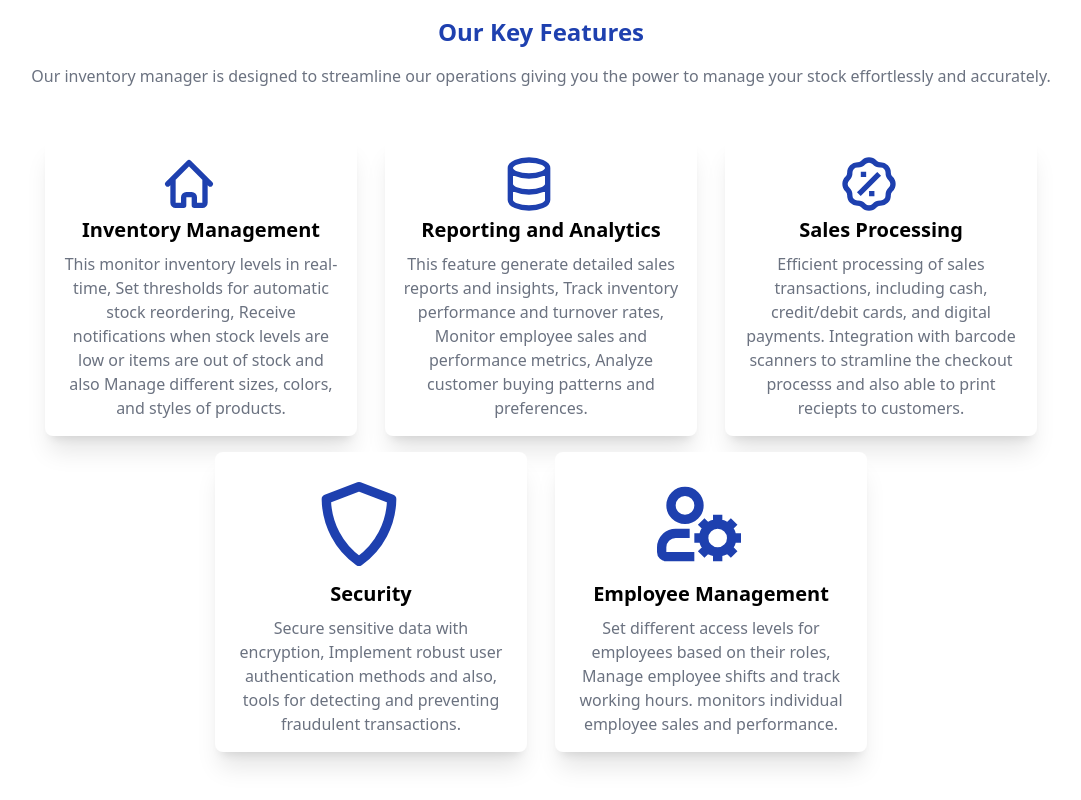
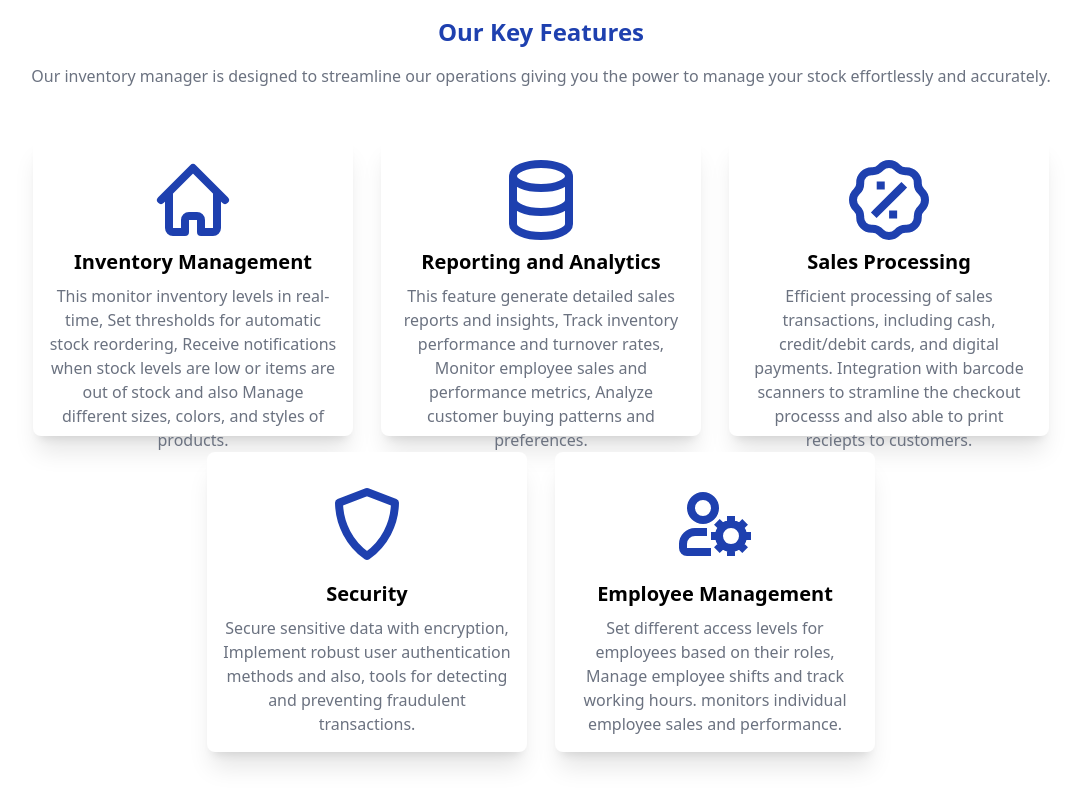
Before and after one commit to Ishahtech/SellSmart, a React (Vite) app: page / in a window 1280 px wide. Shown: the whole page, without its empty margins (99-1180 px from the left). Built offline with nearby package versions, Linux system fonts and the light colour scheme.

Commit message:
fix: correct card, icon sizes and their display.

```diff
--- a/src/Component/KeyFeatures.jsx
+++ b/src/Component/KeyFeatures.jsx
@@ -13,9 +13,10 @@ const KeyFeatures = () => {
         </p>
       </div>
       <div className="flex justify-center flex-wrap gap-7 mt-12">
-        <div className="w-1/4 min-w-[300px] h-[300px] bg-white p-4 rounded-lg shadow-xl flex flex-col hover:bg-blue-500 hover:text-white transition-colors duration-300">
+        <div className="w-1/4 min-w-[320px] h-[300px] bg-white p-4 rounded-lg shadow-xl flex flex-col hover:bg-blue-500 hover:text-white transition-colors duration-300">
+          <div className="flex items-center justify-center h-[300px]">
             <svg
-            class="w-64 h-64 text-blue-800 hover:text-white"
+              class="w-24 h-24 text-blue-800 hover:text-white"
               aria-hidden="true"
               xmlns="http://www.w3.org/2000/svg"
               width="24"
@@ -31,7 +32,7 @@ const KeyFeatures = () => {
                 d="m4 12 8-8 8 8M6 10.5V19a1 1 0 0 0 1 1h3v-3a1 1 0 0 1 1-1h2a1 1 0 0 1 1 1v3h3a1 1 0 0 0 1-1v-8.5"
               />
             </svg>
-
+          </div>
           <h2 className="text-xl font-bold mb-2 text-center">
             Inventory Management
           </h2>
@@ -42,9 +43,10 @@ const KeyFeatures = () => {
             colors, and styles of products.
           </p>
         </div>
-        <div className="w-1/4 min-w-[300px] h-[300px] bg-white p-4 rounded-lg shadow-xl flex flex-col hover:bg-blue-500 hover:text-white transition-colors duration-300">
+        <div className="w-1/4 min-w-[320px] h-[300px] bg-white p-4 rounded-lg shadow-xl flex flex-col hover:bg-blue-500 hover:text-white transition-colors duration-300">
+          <div className="flex items-center justify-center h-[300px]">
             <svg
-            class="w-64 h-64 text-blue-800 hover:text-white"
+              class="w-24 h-24 text-blue-800 hover:text-white justify-items-center"
               aria-hidden="true"
               xmlns="http://www.w3.org/2000/svg"
               width="24"
@@ -60,6 +62,7 @@ const KeyFeatures = () => {
                 d="M19 6c0 1.657-3.134 3-7 3S5 7.657 5 6m14 0c0-1.657-3.134-3-7-3S5 4.343 5 6m14 0v6M5 6v6m0 0c0 1.657 3.134 3 7 3s7-1.343 7-3M5 12v6c0 1.657 3.134 3 7 3s7-1.343 7-3v-6"
               />
             </svg>
+          </div>
 
           <h2 className="text-xl font-bold mb-2 text-center">
             Reporting and Analytics
@@ -71,9 +74,10 @@ const KeyFeatures = () => {
             preferences.
           </p>
         </div>
-        <div className="w-1/4 min-w-[300px] h-[300px] bg-white p-4 rounded-lg shadow-xl flex flex-col hover:bg-blue-500 hover:text-white transition-colors duration-300">
+        <div className="w-1/4 min-w-[320px] h-[300px] bg-white p-4 rounded-lg shadow-xl flex flex-col hover:bg-blue-500 hover:text-white transition-colors duration-300">
+          <div className="flex items-center justify-center h-[300px]">
             <svg
-            class="w-64 h-64 text-blue-800 hover:text-white"
+              class="w-24 h-24 text-blue-800 hover:text-white"
               aria-hidden="true"
               xmlns="http://www.w3.org/2000/svg"
               width="24"
@@ -89,7 +93,7 @@ const KeyFeatures = () => {
                 d="M8.891 15.107 15.11 8.89m-5.183-.52h.01m3.089 7.254h.01M14.08 3.902a2.849 2.849 0 0 0 2.176.902 2.845 2.845 0 0 1 2.94 2.94 2.849 2.849 0 0 0 .901 2.176 2.847 2.847 0 0 1 0 4.16 2.848 2.848 0 0 0-.901 2.175 2.843 2.843 0 0 1-2.94 2.94 2.848 2.848 0 0 0-2.176.902 2.847 2.847 0 0 1-4.16 0 2.85 2.85 0 0 0-2.176-.902 2.845 2.845 0 0 1-2.94-2.94 2.848 2.848 0 0 0-.901-2.176 2.848 2.848 0 0 1 0-4.16 2.849 2.849 0 0 0 .901-2.176 2.845 2.845 0 0 1 2.941-2.94 2.849 2.849 0 0 0 2.176-.901 2.847 2.847 0 0 1 4.159 0Z"
               />
             </svg>
-
+          </div>
           <h2 className="text-xl font-bold mb-2 text-center">
             Sales Processing
           </h2>
@@ -102,9 +106,10 @@ const KeyFeatures = () => {
         </div>
       </div>
       <div className="flex justify-center flex-wrap gap-7 mt-4">
-        <div className="w-1/4 min-w-[300px] h-[300px] bg-white p-4 rounded-lg shadow-xl flex flex-col hover:bg-blue-500 hover:text-white transition-colors duration-300">
+        <div className="w-1/4 min-w-[320px] h-[300px] bg-white p-4 rounded-lg shadow-xl flex flex-col hover:bg-blue-500 hover:text-white transition-colors duration-300">
+          <div className="flex items-center justify-center h-[300px]">
             <svg
-            class="w-64 h-64 text-blue-800 hover:text-white"
+              class="w-24 h-24 text-blue-800 hover:text-white"
               aria-hidden="true"
               xmlns="http://www.w3.org/2000/svg"
               width="24"
@@ -120,6 +125,7 @@ const KeyFeatures = () => {
                 d="M12 20a16.405 16.405 0 0 1-5.092-5.804A16.694 16.694 0 0 1 5 6.666L12 4l7 2.667a16.695 16.695 0 0 1-1.908 7.529A16.406 16.406 0 0 1 12 20Z"
               />
             </svg>
+          </div>
 
           <h2 className="text-xl font-bold mb-2 text-center">Security</h2>
           <p className="text-gray-500 text-center hover:text-white transition-colors duration-300">
@@ -128,9 +134,10 @@ const KeyFeatures = () => {
             fraudulent transactions.
           </p>
         </div>
-        <div className="w-1/4 min-w-[300px] h-[300px] bg-white p-4 rounded-lg shadow-xl flex flex-col hover:bg-blue-500 hover:text-white transition-colors duration-300">
+        <div className="w-1/4 min-w-[320px] h-[300px] bg-white p-4 rounded-lg shadow-xl flex flex-col hover:bg-blue-500 hover:text-white transition-colors duration-300">
+          <div className="flex items-center justify-center h-[300px]">
             <svg
-            class="w-64 h-64 text-blue-800 hover:text-white"
+              class="w-24 h-24 text-blue-800 hover:text-white"
               aria-hidden="true"
               xmlns="http://www.w3.org/2000/svg"
               width="24"
@@ -146,6 +153,7 @@ const KeyFeatures = () => {
                 d="M10 19H5a1 1 0 0 1-1-1v-1a3 3 0 0 1 3-3h2m10 1a3 3 0 0 1-3 3m3-3a3 3 0 0 0-3-3m3 3h1m-4 3a3 3 0 0 1-3-3m3 3v1m-3-4a3 3 0 0 1 3-3m-3 3h-1m4-3v-1m-2.121 1.879-.707-.707m5.656 5.656-.707-.707m-4.242 0-.707.707m5.656-5.656-.707.707M12 8a3 3 0 1 1-6 0 3 3 0 0 1 6 0Z"
               />
             </svg>
+          </div>
 
           <h2 className="text-xl font-bold mb-2 text-center">
             Employee Management
```
Lines whose indentation alone changed are shown as unchanged.
